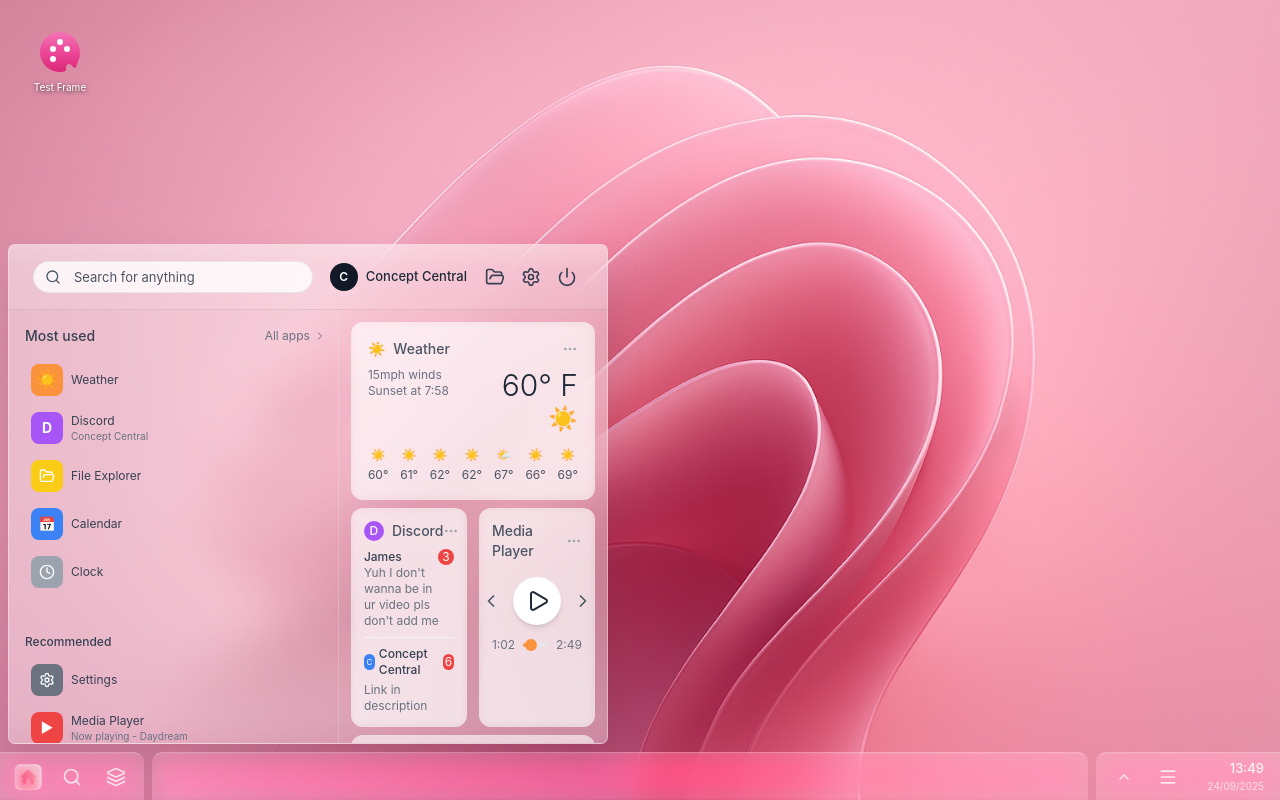
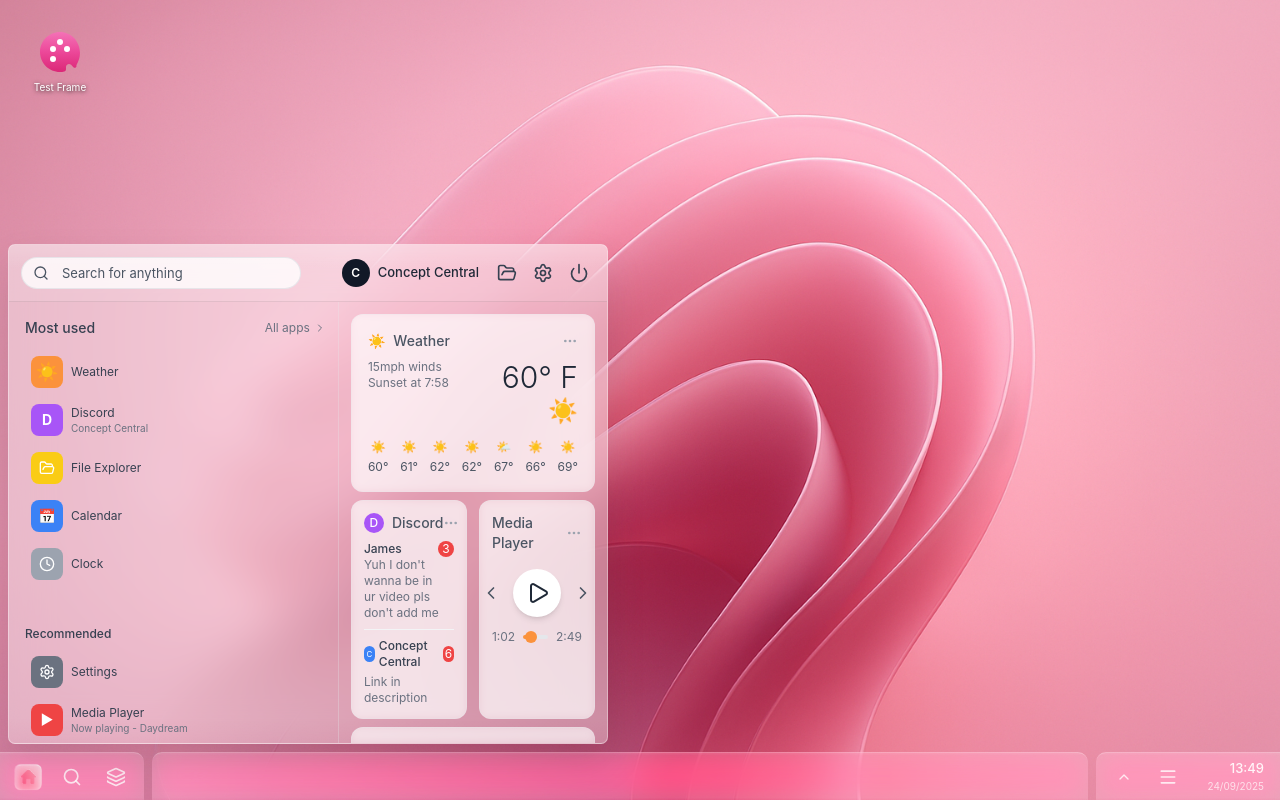
Before and after one commit to gtolontop/portfolio-desktop-style, a Next.js app: page / in a window 1280 px wide. Both pictures are taken after a click on the button 28 px from the left and 776 px from the top of the page. Built offline with nearby package versions, Linux system fonts and the light colour scheme.

Commit message:
Refactor Navbar padding in StartMenu component for improved spacing

```diff
--- a/src/components/StartMenu.tsx
+++ b/src/components/StartMenu.tsx
@@ -68,7 +68,7 @@ export default function StartMenu({ isOpen, onClose }: StartMenuProps) {
       }}
     >
       {/* Navbar */}
-      <div className="py-4 px-6 flex items-center justify-between bg-white/10" style={{
+      <div className="py-3 px-3 flex items-center justify-between bg-white/10" style={{
         borderBottom: '1px solid rgba(0, 0, 0, 0.08)'
       }}>
         {/* Left Side - Search Bar */}
```
